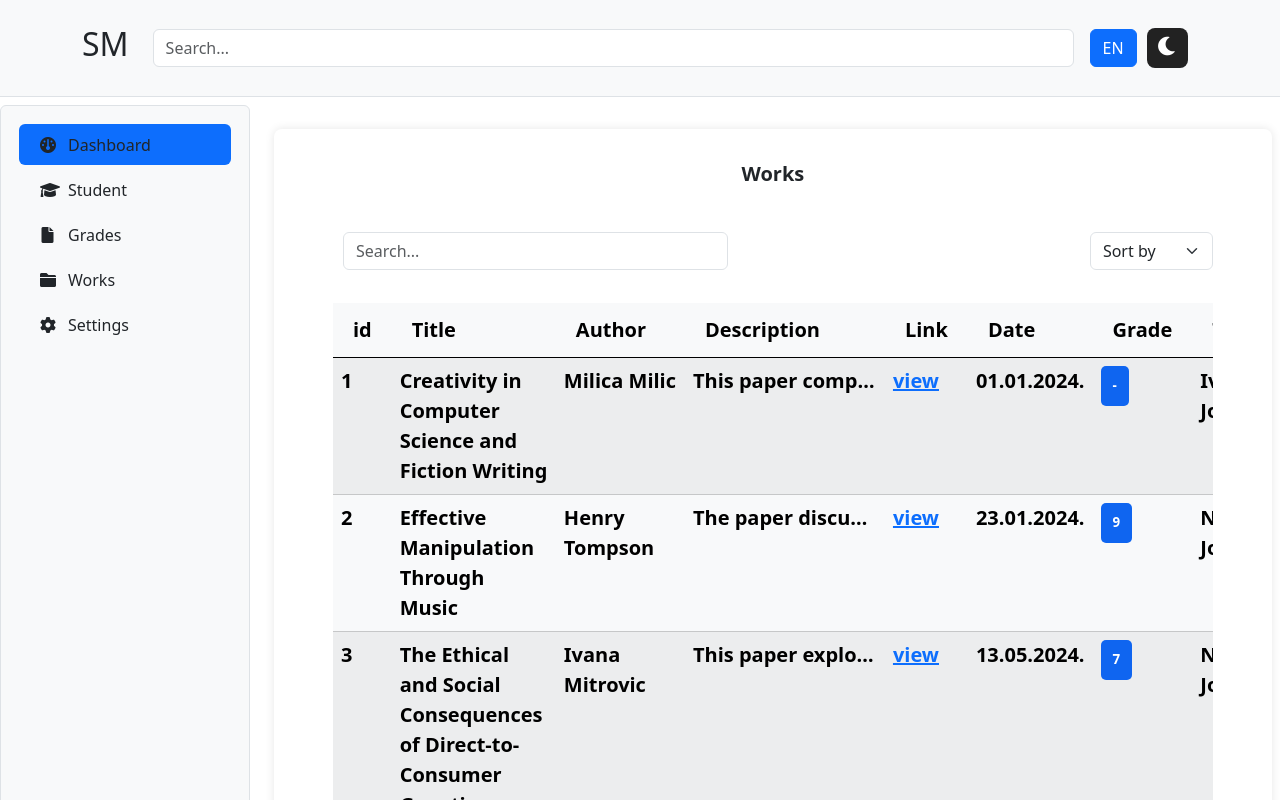
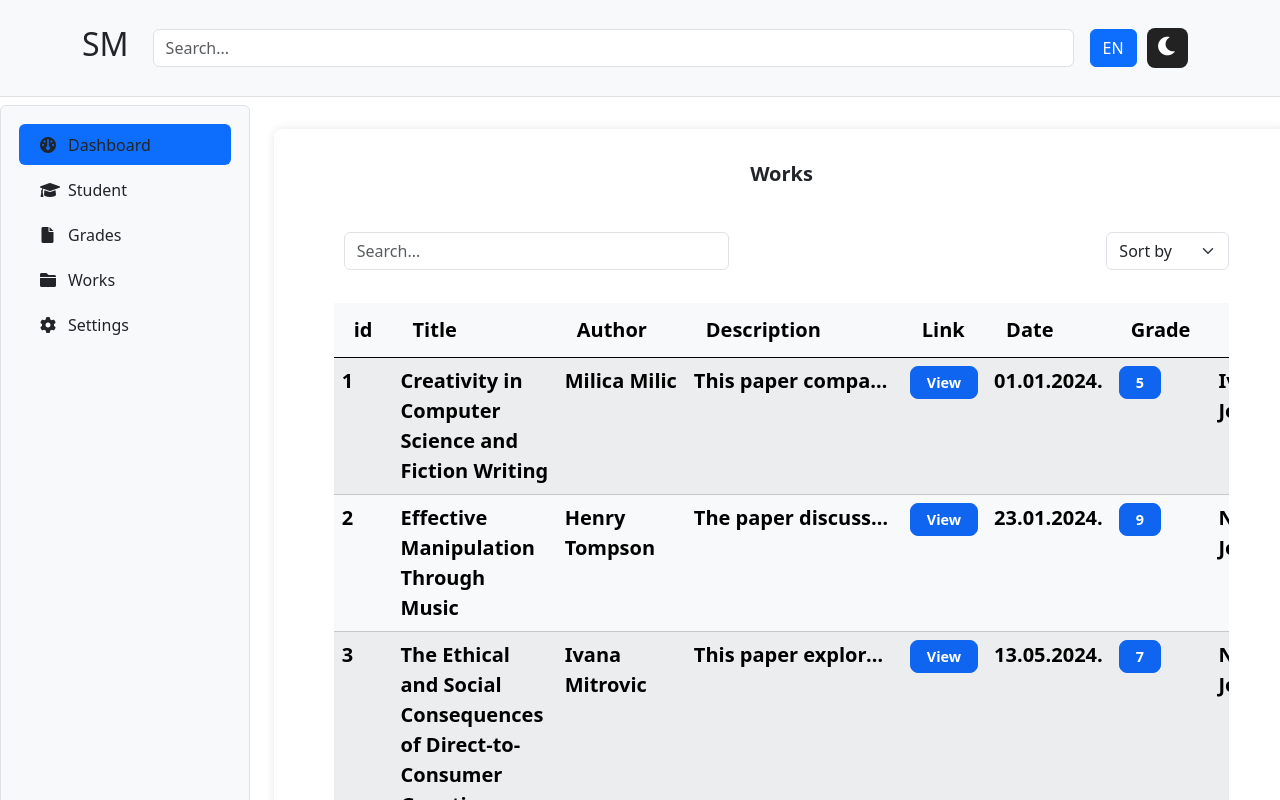
Before and after one commit to Ivona-Jok/Student-Management, a React (Create React App) app: page /works in a window 1280 px wide. Shown: the top 800 px of the page. Built offline with nearby package versions, Linux system fonts and the light colour scheme; sample sign-in values are in the browser's storage.

Commit message:
Sredjena tabela radova

```diff
--- a/public/db.json
+++ b/public/db.json
@@ -162,11 +162,10 @@
       "token": "fake-jwt-token-for-481f"
     }
   ],
-
   "works": [
     {
       "id": "1",
-      "grade": "",
+      "grade": "5",
       "studentId": "ef98",
       "teacherId": "1212",
       "date": "01.01.2024.",
--- a/src/components/work/WorkTable.js
+++ b/src/components/work/WorkTable.js
@@ -106,10 +106,6 @@ function WorkTable() {
     );
   };
 
-  const handleSort = (key, direction = "asc") => {
-    setSortConfig({ key, direction });
-  };
-
   const toggleSortDirection = (key) => {
     setSortConfig((prev) => ({
       key,
@@ -180,14 +176,30 @@ function WorkTable() {
                 <td>{work.id}</td>
                 <td>{work.title}</td>
                 <td>{work.author}</td>
-                <td onClick={() => toggleExpand(work.id)} className="cell-content">{work.description}</td>
-                <td><a href={work.link}>{t("view")}</a></td>
+                <td>
+                    <div
+                      className={`cell-content ${expandedRows.includes(work.id) ? 'expanded' : 'collapsed'}`}
+                      onClick={() => toggleExpand(work.id)}
+                    >
+                      {work.description}
+                    </div>
+                  </td>
+                <td><a href={work.link} target="_blank" rel="noopener noreferrer" className="button-link">{t("view")}</a></td>
                 <td>{work.date}</td>
                 <td>
-                  <button onClick={() => handleGradeEdit(work.id)} className="grade-view">{work.grade || '-'}</button>
+                  <button onClick={() => handleGradeEdit(work.id)} className="grade-button">{work.grade || '-'}</button>
+                  {editGradeId === work.id && (
+                      <select
+                        value={work.grade || ''}
+                        onChange={(e) => handleGradeChange(e, work.id)}
+                      >
+                        <option value="">-</option>
+                        {[...Array(6).keys()].map(i => <option key={i+5} value={i+5}>{i+5}</option>)}
+                      </select>)}
                 </td>
                 <td>{work.teacher}</td>
               </tr>
+
             ))}
           </tbody>
         </table>
--- a/src/languages/i18n.js
+++ b/src/languages/i18n.js
@@ -48,7 +48,8 @@ i18n
           link: "Link",
           sort_by: "Sort by",
           changeTheme: "Change site theme",
-          changeLanguage: "Change site language"
+          changeLanguage: "Change site language",
+          view: "View"
         }
       },
       sr: {
@@ -92,7 +93,8 @@ i18n
           grade: "Ocjena",
           sort_by: "Sortiraj po",
           changeTheme: "Promijeni temu sajta",
-          changeLanguage: "Promijeni jezik sajta"
+          changeLanguage: "Promijeni jezik sajta",
+          view: "Pogledaj"
         }
       }
     },
--- a/src/styles/Table.css
+++ b/src/styles/Table.css
@@ -136,23 +136,22 @@
 
 
 .grade-button {
-    background-color: #007bff;
+    display: inline-block;
+    background-color: #0f65f0;
     color: white;
-    border: 1px solid #007bff;
-    padding: 8px 16px;
-    font-size: 16px;
+    text-align: center;
+    padding: 0.3rem 1rem;
+    text-decoration: none;
+    border: 1px solid #0f65f0;
+    border-radius: 8px;
     cursor: pointer;
-    border-radius: 4px;
-    text-align: center;
-    display: inline-block;
     transition: background-color 0.3s, border-color 0.3s;
-    text-decoration: none;
-    width: 100%;
+    font-size: 0.9rem;
   }
 
   .grade-button:hover {
-    background-color: #0056b3;
-    border-color: #0056b3;
+    background-color: #1b8e0a;
+    border-color: #1b8e0a;
   }
 
   .grade-button:focus {
@@ -190,3 +189,24 @@
   border-radius: 5px;
   border: none;
 }
+
+.button-link {
+    display: inline-block;
+    background-color: #0f65f0;
+    color: white;
+    text-align: center;
+    padding: 0.3rem 1rem;
+    text-decoration: none;
+    border: 1px solid #0f65f0;
+    border-radius: 8px;
+    cursor: pointer;
+    transition: background-color 0.3s, border-color 0.3s;
+    font-size: 0.9rem;
+  }
+
+  .button-link:hover,
+  .button-link:active {
+    background-color: #1b8e0a;
+    border-color: #1b8e0a;
+    color: white;
+  }
```
